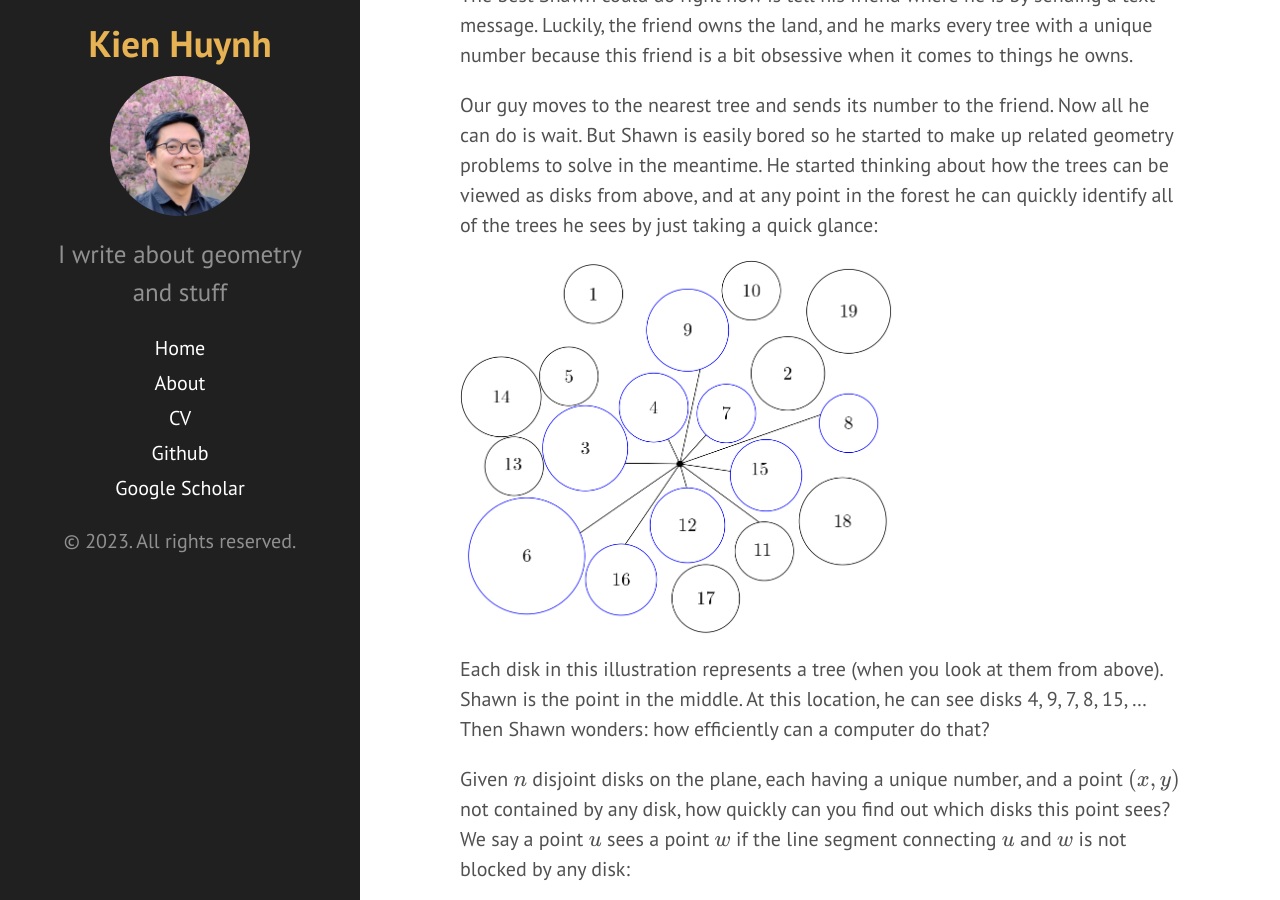
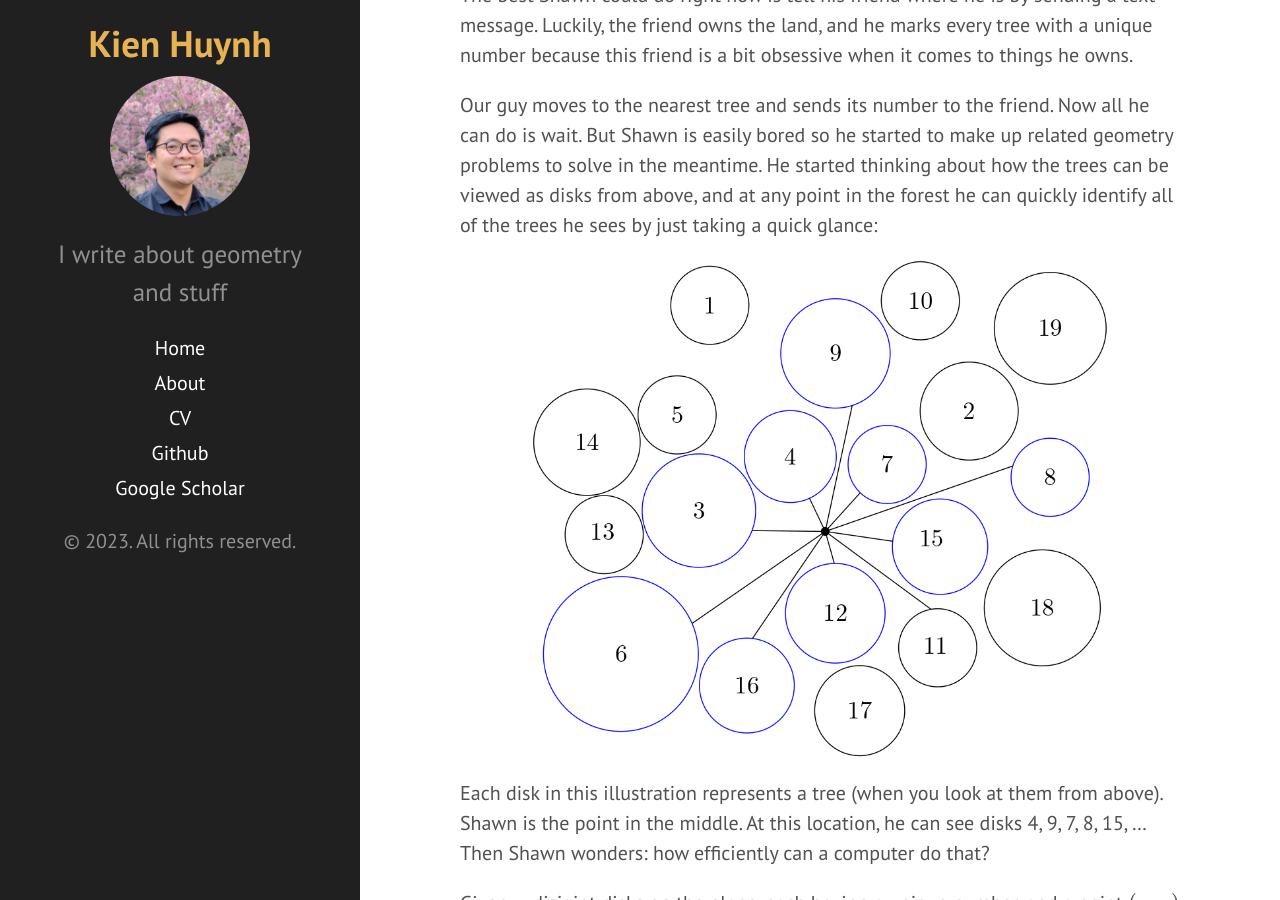
Before and after one commit to KienHuynh/KienHuynh.github.io, a Jekyll site: the page built from _posts/2023-05-13-reversed-location-problem.md, in a window 1280 px wide and 900 px high, scrolled down 390 px. Built offline with Jekyll 4.4.1, drawn with Linux system fonts in a browser that asks for light colours; formulas are drawn with MathJax 3.

Commit message:
Update image styling

```diff
--- a/_posts/2023-05-13-reversed-location-problem.md
+++ b/_posts/2023-05-13-reversed-location-problem.md
@@ -20,7 +20,9 @@ But Shawn is easily bored so he started to make up related geometry problems to
 He started thinking about how the trees can be viewed as disks from above,
 and at any point in the forest he can quickly identify all of the trees he sees by just taking a quick glance:
 
-<img src="/static/blog-posts/reversed-location-problem/fig1.png" alt="fig1" width="60%" />
+<p align="center">
+<img src="/static/blog-posts/reversed-location-problem/fig1.png" alt="fig1" width="80%" />
+</p>
 
 Each disk in this illustration represents a tree (when you look at them from above).
 Shawn is the point in the middle. At this location, he can see disks 4, 9, 7, 8, 15, …
@@ -30,7 +32,9 @@ Given $$n$$ disjoint disks on the plane, each having a unique number, and a poin
 how quickly can you find out which disks this point sees?
 We say a point $$u$$ sees a point $$w$$ if the line segment connecting $$u$$ and $$w$$ is not blocked by any disk:
 
-<img src="/static/blog-posts/reversed-location-problem/visibility.png" alt="vis-def" width="60%" />
+<p align="center">
+<img src="/static/blog-posts/reversed-location-problem/visibility.png" alt="vis-def" width="50%" />
+</p>
 
 $$u$$ sees $$w$$ but not $$v$$. $$v$$ sees $$w$$ but not $$u$$. $$w$$ can see both.
 This “a sees b” relation applies to both points on the plane and points on the boundary of disks.
@@ -42,14 +46,18 @@ To do this, we look at the two tangent lines of disk $$i$$ from our location.
 Since our location and that of the disk’s is known, we can model these lines by two numbers (or an interval):
 $$(a_i, b_i)$$, which are their angles with the positive x-axis.
 
-<img src="/static/blog-posts/reversed-location-problem/fig2.png" alt="fig2" width="60%" />
+<p align="center">
+<img src="/static/blog-posts/reversed-location-problem/fig2.png" alt="fig2" width="45%" />
+</p>
 
 If disk $$j$$ is closer to us then disk $$i$$ and $$(a_j, b_j)$$ intersect with $$(a_i, b_i)$$
 then we know that disk $$j$$ is blocking disk $$i$$ by some amount.
 We can easily calculate that and reduce $$(a_i, b_i)$$. Once $$(a_i, b_i) = \emptyset$$,
 we know that disk $$i$$ is completely hidden from $$(x, y)$$. The naïve running time is $$O(n^2)$$.
 
-<img src="/static/blog-posts/reversed-location-problem/fig3.png" alt="fig3" width="60%" />
+<p align="center">
+<img src="/static/blog-posts/reversed-location-problem/fig3.png" alt="fig3" width="80%" />
+</p>
 
 Here, disk $$j$$ and $$k$$ are closer to $$(x, y)$$ than disk $$i$$.
 Additionally, the intervals $$(a_j, b_j)$$ and $$(a_k, b_k)$$ completely block $$(a_i, b_i)$$ from our viewpoint.
@@ -86,7 +94,9 @@ To actually solve this, Shawn observes the following:
 if you put a point $$u$$ on the boundary of any disk and compute the region that this point sees,
 then any point $$w$$ that lies inside this region must also see $$u$$:
 
-<img src="/static/blog-posts/reversed-location-problem/fig4.png" alt="fig4" width="60%" />
+<p align="center">
+<img src="/static/blog-posts/reversed-location-problem/fig4.png" alt="fig4" width="80%" />
+</p>
 
 (This orange region that $$u$$ sees in the above picture is the **visibility region** of $$u$$)
 
@@ -96,7 +106,9 @@ Let $$V_i$$ be the regions that disks $$i$$ can “see”,
 we define this as the union of all visibility regions of all points on the boundary if this disk.
 The actual name for $$V_i$$ is the **weak visibility region** of disk $$i$$. See below for an example of such region:
 
-<img src="/static/blog-posts/reversed-location-problem/fig5.png" alt="fig5" width="60%" />
+<p align="center">
+<img src="/static/blog-posts/reversed-location-problem/fig5.png" alt="fig5" width="80%" />
+</p>
 
 The orange-shaded portion is the weak visibility region of disk $$i$$.
 If we put any point $$w$$ in this region, it means that disk $$i$$ will “see” $$w$$ and vice versa.
@@ -112,7 +124,9 @@ The answer involves lots and lots of bitangent lines.
 As a refresher, a bitangent line is a line tangent to at least 2 different disks.
 Below are four bitangent lines of two disks:
 
+<p align="center">
 <img src="/static/blog-posts/reversed-location-problem/4bitangents.png" alt="4bitangents" width="60%" />
+</p>
 
 Generally, there are at most four bitangents between any two disks (unless they intersect,
 but since we are working with trees let’s assume that at worst, they will only touch each other).
@@ -120,23 +134,31 @@ But Shawn questions himself, why bitangents?
 
 To see why, he cooks up an example:
 
-<img src="/static/blog-posts/reversed-location-problem/fig7.png" alt="fig7" width="60%" />
+<p align="center">
+<img src="/static/blog-posts/reversed-location-problem/fig7.png" alt="fig7" width="50%" />
+</p>
 
 Consider the set of uninterrupted segments that connects a point on the boundary of disk $$i$$ to a point on that of $$j$$.
 Instead of computing all such segments, which is a tall order, we can just check the bitangents that hit disk $$i$$ and $$j$$ instead:
 
-<img src="/static/blog-posts/reversed-location-problem/fig8.png" alt="fig8" width="60%" />
+<p align="center">
+<img src="/static/blog-posts/reversed-location-problem/fig8.png" alt="fig8" width="50%" />
+</p>
 
 The orange region with blue outline above is the region of points that see both $$i$$ and $$j$$.
 Notice that to construct this region, we only need to compute a finite amount of bitangents.
 Intuitively, this is the region we get by "wiggling" an uninterrupted segment connecting disk
 $$i$$ and $$j$$ around as much as we can:
 
-<img src="/static/blog-posts/reversed-location-problem/fig9.png" alt="fig9" width="60%" />
+<p align="center">
+<img src="/static/blog-posts/reversed-location-problem/fig9.png" alt="fig9" width="50%" />
+</p>
 
 Depending on the arrangement of the disks, we may need to “wiggle” more than one segment between disks $$i$$ and $$j$$:
 
-<img src="/static/blog-posts/reversed-location-problem/fig10.png" alt="fig10" width="60%" />
+<p align="center">
+<img src="/static/blog-posts/reversed-location-problem/fig10.png" alt="fig10" width="80%" />
+</p>
 
 But even here, we still only need to compute a **finite amount of bitangents**.
 
@@ -146,8 +168,10 @@ We can repeat this process to for all disks $$j\neq i$$ to find points that see
 Finally, the union of all of these regions will be the region of points that see disk $$i$$,
 which is also its weak visibility region:
 
-<img src="/static/blog-posts/reversed-location-problem/fig6.png" alt="fig6" width="45%" />
-<img src="/static/blog-posts/reversed-location-problem/fig5.png" alt="fig5" width="45%" />
+<p align="center">
+<img src="/static/blog-posts/reversed-location-problem/fig6.png" alt="fig6" width="55%" />
+<img src="/static/blog-posts/reversed-location-problem/fig5.png" alt="fig5" width="55%" />
+</p>
 
 The process of computing each such region is not difficult but it is a bit involved so I will skip it in this post.
 But we can safely assume that this can be done in polynomial time.
@@ -160,7 +184,9 @@ then whenever a point is given to be in this intersection we know that it will s
 In practice, we can first compute all uninterrupted bitangents.
 The set of bitangents, along with the disks’ boundaries, will split the plane into **faces**:
 
-<img src="/static/blog-posts/reversed-location-problem/fig11.png" alt="fig11" width="60%" />
+<p align="center">
+<img src="/static/blog-posts/reversed-location-problem/fig11.png" alt="fig11" width="80%" />
+</p>
 
 (This looks more intimidating than it should be, and I probably missed a few bitangents.
 In the worst case, we can actually get up to 64 bitangents with just four disks).
```
